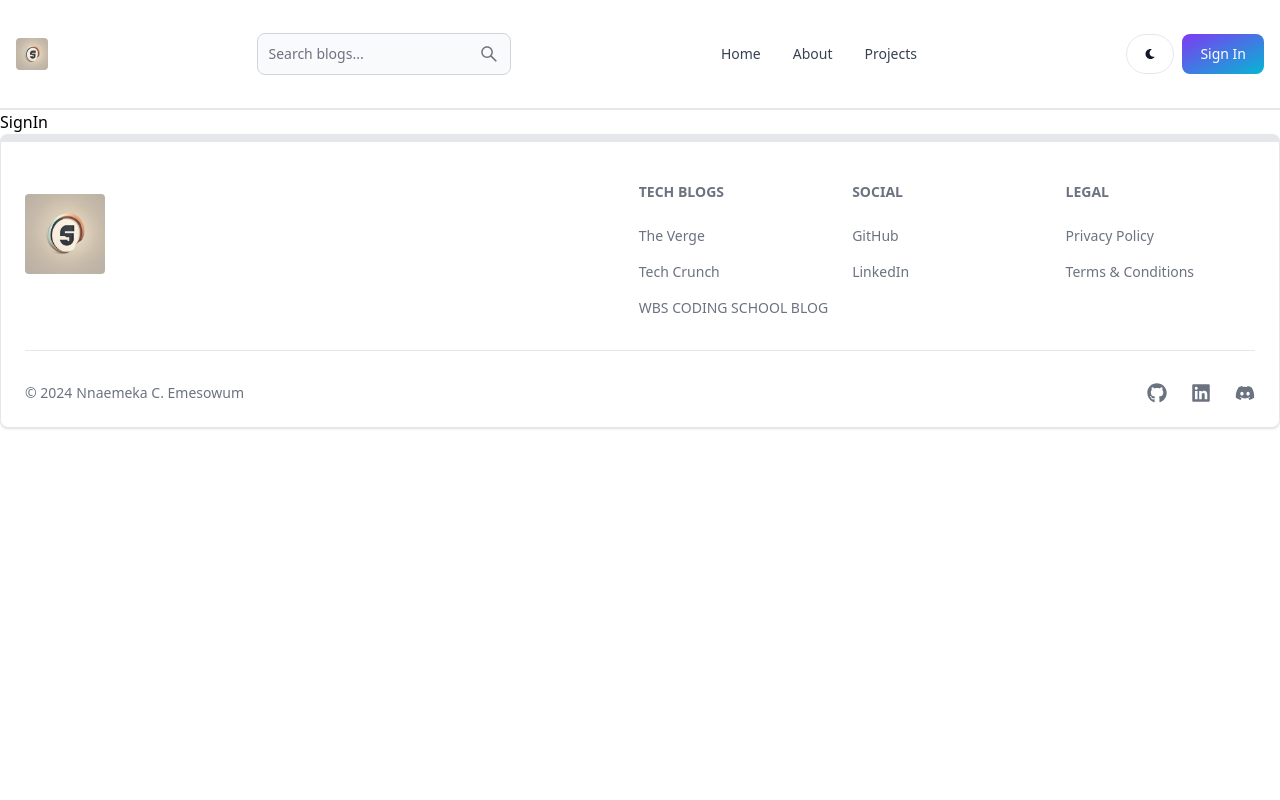
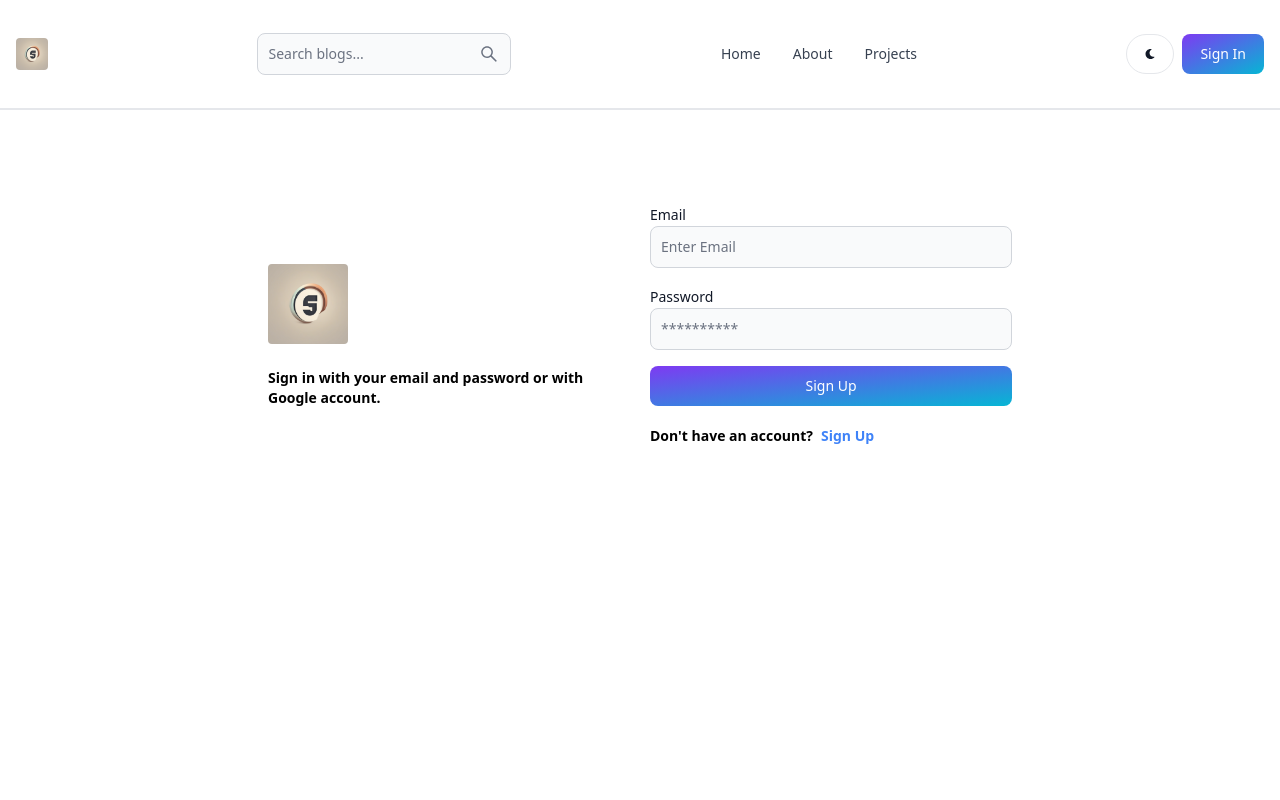
Before and after one commit to AnthonyEmm/Blogger-5ive, a React (Vite) app in the folder client/: page /sign-in in a window 1280 px wide. Shown: the top 800 px of the page. Built offline with nearby package versions, Linux system fonts and the light colour scheme.

Commit message:
Ctreated signin route functionality

```diff
--- a/client/src/pages/SignIn.jsx
+++ b/client/src/pages/SignIn.jsx
@@ -1,7 +1,116 @@
 import React from "react";
+import { useState } from "react";
+import { Link, useNavigate } from "react-router-dom";
+import blogger from "../assets/blog5.png";
+import { Button, Label, TextInput, Alert, Spinner } from "flowbite-react";
 
 const SignIn = () => {
-  return <div>SignIn</div>;
+  const navigate = useNavigate();
+  const [formData, setFormData] = useState({});
+  const [errorMessage, setErrorMessage] = useState(null);
+  const [loading, setLoading] = useState(false);
+
+  const handleChange = (e) => {
+    setFormData({ ...formData, [e.target.id]: e.target.value.trim() });
+  };
+
+  const handleSubmit = async (e) => {
+    e.preventDefault();
+    if (!formData.email || !formData.password) {
+      return setErrorMessage("Please fill out all required fields!");
+    }
+    try {
+      setLoading(true);
+      setErrorMessage(null);
+      const response = await fetch("api/auth/signin", {
+        method: "POST",
+        headers: { "content-type": "application/json" },
+        body: JSON.stringify(formData),
+      });
+      const data = await response.json();
+      if (data.success === false) {
+        return setErrorMessage(data.message);
+      }
+      setLoading(false);
+      if (response.ok) {
+        navigate("/");
+      }
+    } catch (error) {
+      setErrorMessage(error.message);
+      setLoading(false);
+    }
+  };
+
+  return (
+    <div className="min-h-screen mt-20">
+      <div className="flex p-3 max-w-3xl mx-auto flex-col md:flex-row md:items-center gap-5">
+        {/* left */}
+        <div className="flex-1">
+          <Link to="/" className="">
+            <span className="px-2 py-1">
+              <img
+                src={blogger}
+                alt="blogger5ive logo"
+                className="w-20 h-25 rounded"
+              />
+            </span>
+          </Link>
+
+          <p className="text-sm font-bold">
+            Sign in with your email and password or with Google account.
+          </p>
+        </div>
+        {/* right */}
+        <div className="flex-1">
+          <form className="flex flex-col gap-4" onSubmit={handleSubmit}>
+            <div className="">
+              <Label value="Email" />
+              <TextInput
+                type="email"
+                placeholder="Enter Email"
+                id="email"
+                onChange={handleChange}
+              />
+            </div>
+            <div className="">
+              <Label value="Password" />
+              <TextInput
+                type="password"
+                placeholder="**********"
+                id="password"
+                onChange={handleChange}
+              />
+            </div>
+            <Button
+              gradientDuoTone="purpleToBlue"
+              type="submit"
+              disabled={loading}
+            >
+              {loading ? (
+                <>
+                  <Spinner size="sm" />
+                  <span className="pl-3">Loading...</span>
+                </>
+              ) : (
+                "Sign Up "
+              )}
+            </Button>
+          </form>
+          <div className="flex gap-2 text-sm mt-5 font-semibold">
+            <span>Don't have an account?</span>
+            <Link to="/sign-up" className="text-blue-500">
+              Sign Up
+            </Link>
+          </div>
+          {errorMessage && (
+            <Alert className="mt-5" color="failure">
+              {errorMessage}
+            </Alert>
+          )}
+        </div>
+      </div>
+    </div>
+  );
 };
 
 export default SignIn;
```
